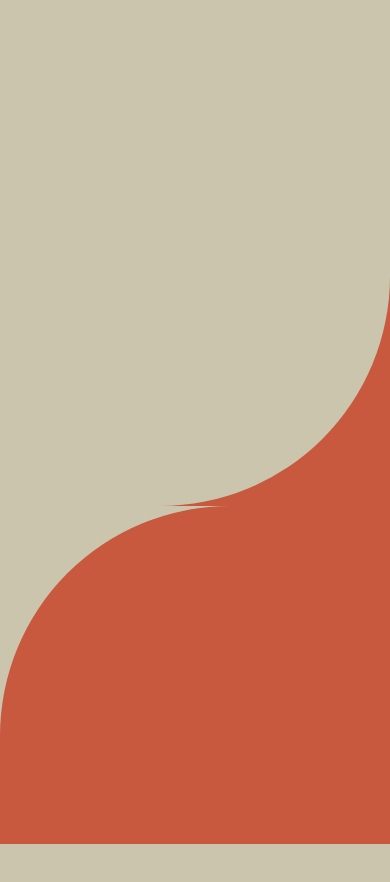
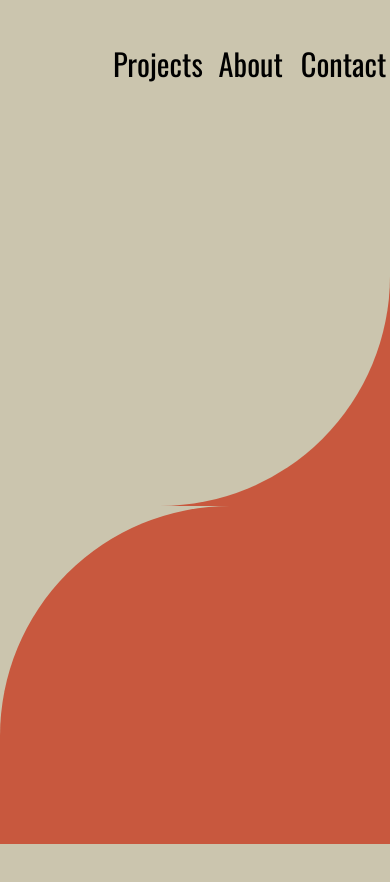
Before and after one commit to artbaker82/portfolio-project-version-2, a website: page index.html in a window 390 px wide. Shown: the top 882 px of the page. Drawn offline with nearby package versions, Linux system fonts and the light colour scheme.

Commit message:
responsive navbar

```diff
--- a/index.html
+++ b/index.html
@@ -17,6 +17,16 @@
     <title>Arthur Baker</title>
   </head>
   <body>
+    <div id="nav-wrapper">
+      <div id="nav-left"></div>
+      <div id="nav-right">
+        <div class="nav-item">
+          <a class="nav-link" href="">Projects</a>
+        </div>
+        <div class="nav-item"><a class="nav-link" href="">About </a></div>
+        <div class="nav-item"><a class="nav-link" href="">Contact </a></div>
+      </div>
+    </div>
     <div id="upper-header"><div id="upper-header-overlay"></div></div>
 
     <div id="lower-header"></div>
--- a/js/script.js
+++ b/js/script.js
@@ -1,3 +1,9 @@
+//gobal DOM elements
+const nav = document.getElementById("nav-wrapper");
+const navRight = document.getElementById("nav-right");
+const navLinks = document.querySelectorAll(".nav-link");
+console.log(navLinks);
+
 const computeNewRadiusDown = (x) => {
   //convert array of css property values for radius to an integer
   let radius = x
@@ -46,5 +52,23 @@ window.onload = () => {
 
     scrollPos = document.body.getBoundingClientRect().top;
     console.log(scrollPos);
+
+    if (scrollPos <= -30) {
+      //shrink
+      nav.style.setProperty("background-color", "#575343");
+      nav.style.setProperty("height", "10vh");
+      navRight.style.setProperty("flex", "2");
+      navLinks.forEach((link) => {
+        link.style.setProperty("font-size", "1.4rem");
+      });
+    } else {
+      //grow
+      nav.style.setProperty("background-color", "#cbc5ae");
+      nav.style.setProperty("height", "15vh");
+      navRight.style.setProperty("flex", "5");
+      navLinks.forEach((link) => {
+        link.style.setProperty("font-size", "1.9rem");
+      });
+    }
   });
 };
--- a/styles/styleMain.scss
+++ b/styles/styleMain.scss
@@ -1,16 +1,67 @@
 $color-primary: #cbc5ae;
 $color-accent: #c8583e;
+$color-nav: #575343;
 $header-font: "Lato", sans-serif;
 $text-font: "Oswald", sans-serif;
 
 * {
   box-sizing: border-box;
-  //border: 1px solid;
+  // border: 1px solid;
 }
 
 body {
   margin: 0;
   background-color: $color-primary;
+}
+
+#nav-wrapper {
+  display: flex;
+  flex-direction: row;
+  height: 15vh;
+  position: fixed;
+  top: 0;
+  left: 0;
+  background-color: #cbc5ae;
+  width: 100vw;
+  z-index: 100;
+  transition-duration: 500ms;
+}
+
+.show-background {
+  background-color: $color-nav;
+}
+
+#nav-left {
+  flex: 2;
+}
+#nav-right {
+  display: flex;
+  flex: 5;
+  flex-direction: row;
+  transition-duration: 500ms;
+
+  .nav-item {
+    height: 100%;
+    width: 100%;
+
+    display: flex;
+    align-content: center;
+    justify-content: center;
+    &:hover {
+      background-color: $color-accent;
+      border-radius: 1.5rem;
+    }
+    a {
+      align-self: center;
+      text-decoration: none;
+      font-family: $text-font;
+      color: black;
+      font-size: 1.9rem;
+      &:hover {
+        border-bottom: 2px solid;
+      }
+    }
+  }
 }
 
 :root {
```
Also changed, not shown: styles/styleMain.css.
